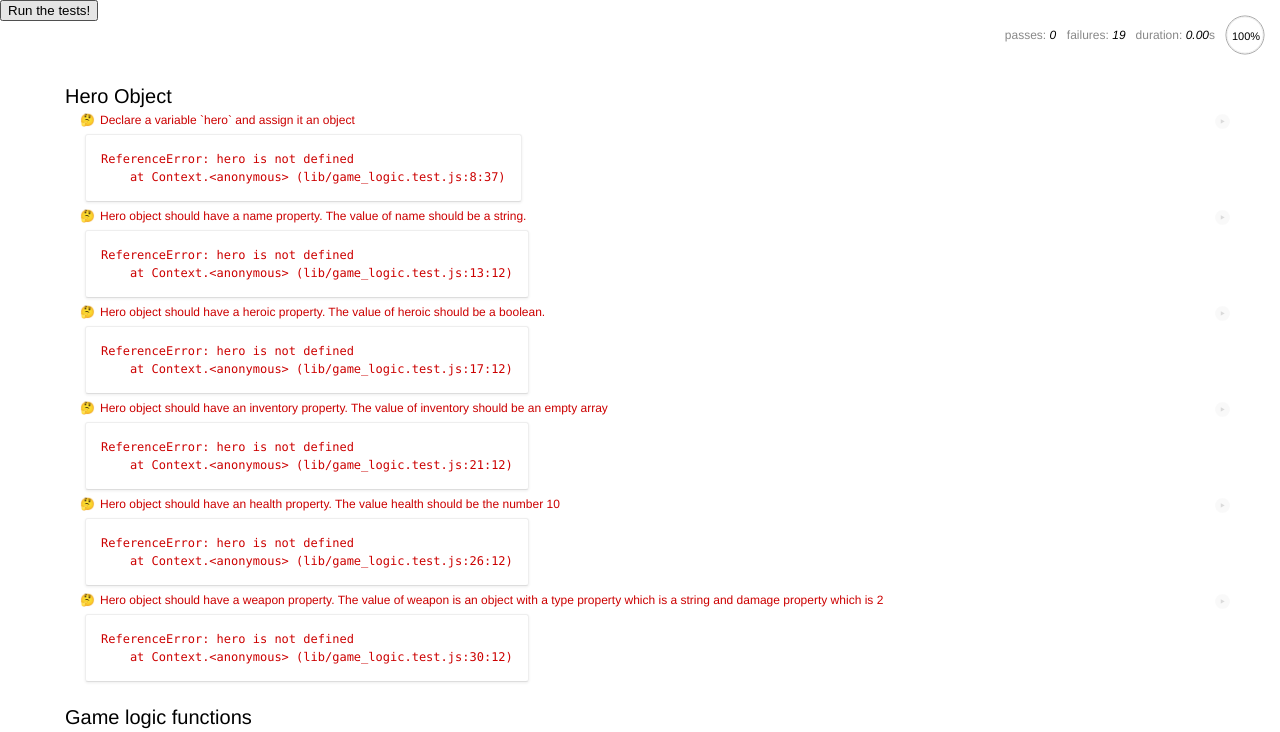
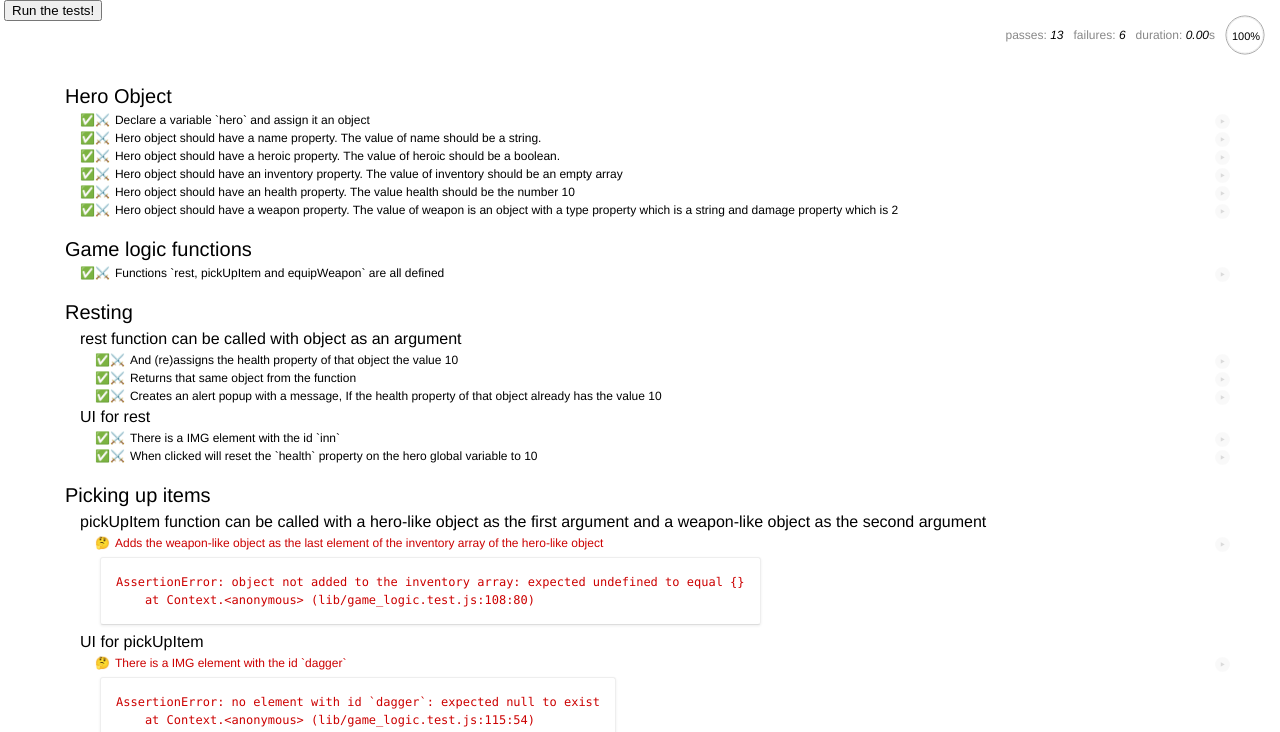
Before and after one commit to jelle89/Homework-week-1, a plain HTML site: page index.html in a window 1280 px wide. Both pictures are taken after a click on the button "Run the tests!". Shown: the top 732 px of the page. Drawn offline with Linux system fonts and the light colour scheme.

Commit message:
step1
working on step 1

```diff
--- a/YOUR_JAVASCRIPT_HERE.js
+++ b/YOUR_JAVASCRIPT_HERE.js
@@ -1 +1,24 @@
 // Write your JS here
+var hero = {
+    name: "piet",
+    heroic: true,
+    health: 10,
+    inventory: [],
+    weapon: {
+        type: 'sword',
+        damage: 2
+    }
+}
+
+
+function rest(hero) {
+    hero.health = 10
+        if (hero.health == 10){
+         alert('health is already 10')
+         return(hero)
+}
+
+}
+
+function pickUpItem() {}
+function equipWeapon() {}
--- a/index.html
+++ b/index.html
@@ -8,7 +8,7 @@
 
 
   <!-- 👍 YOUR HTML HERE 👍 -->
-
+<img id='inn' onclick="hero.health = 10"></img>
 
 
   <!-- I RECOMMEND YOU LEAVE THE REST UNTOUCHED -->
```
